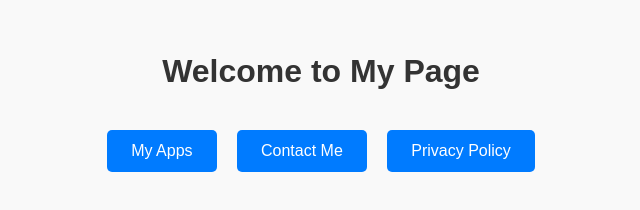
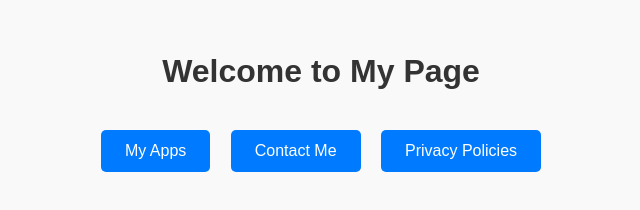
Before and after one commit to mohammad-aloufi/apps-page, a plain HTML site: page index.html in a window 1280 px wide. Shown: the whole page, without its empty margins (319-959 px from the left). Drawn offline with Linux system fonts and the light colour scheme.

Commit message:
Update index.html

```diff
--- a/index.html
+++ b/index.html
@@ -38,7 +38,8 @@
   <div class="links">
     <a href="apps.html">My Apps</a>
     <a href="contact.html">Contact Me</a>
-    <a href="privacy.html">Privacy Policy</a>
+    <a href="privacy-policies.html">Privacy Policies</a>
+
   </div>
 </body>
 </html>
```
